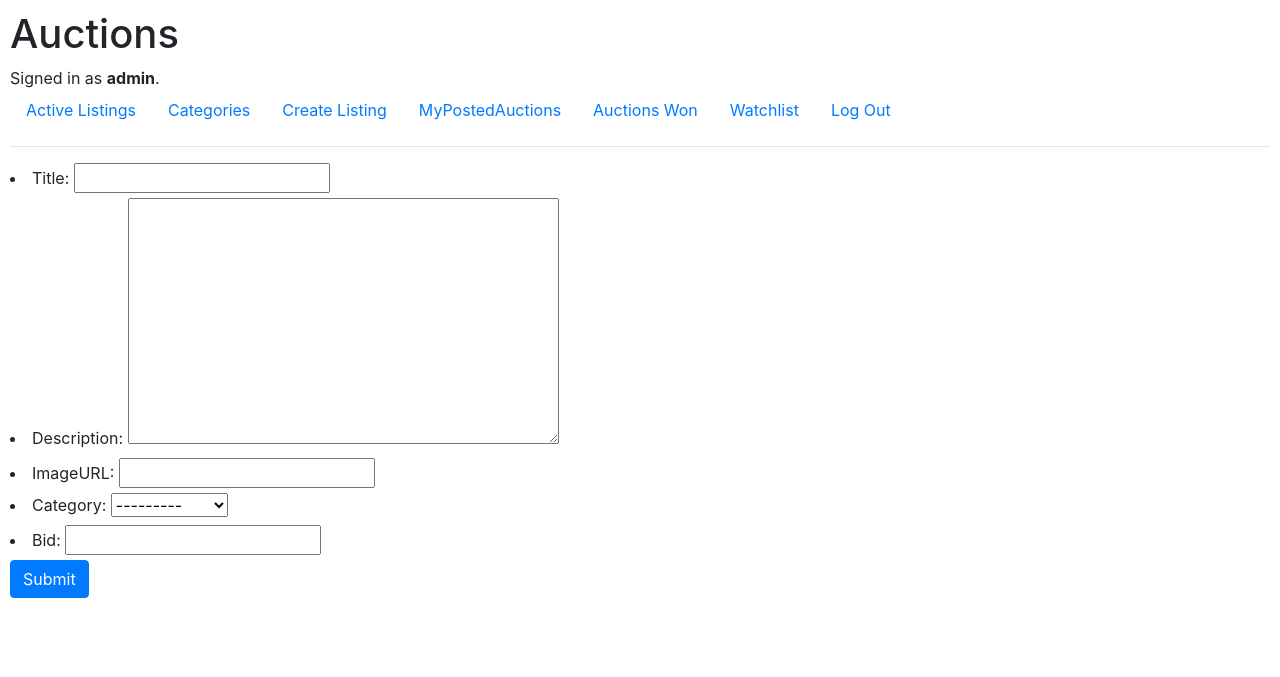
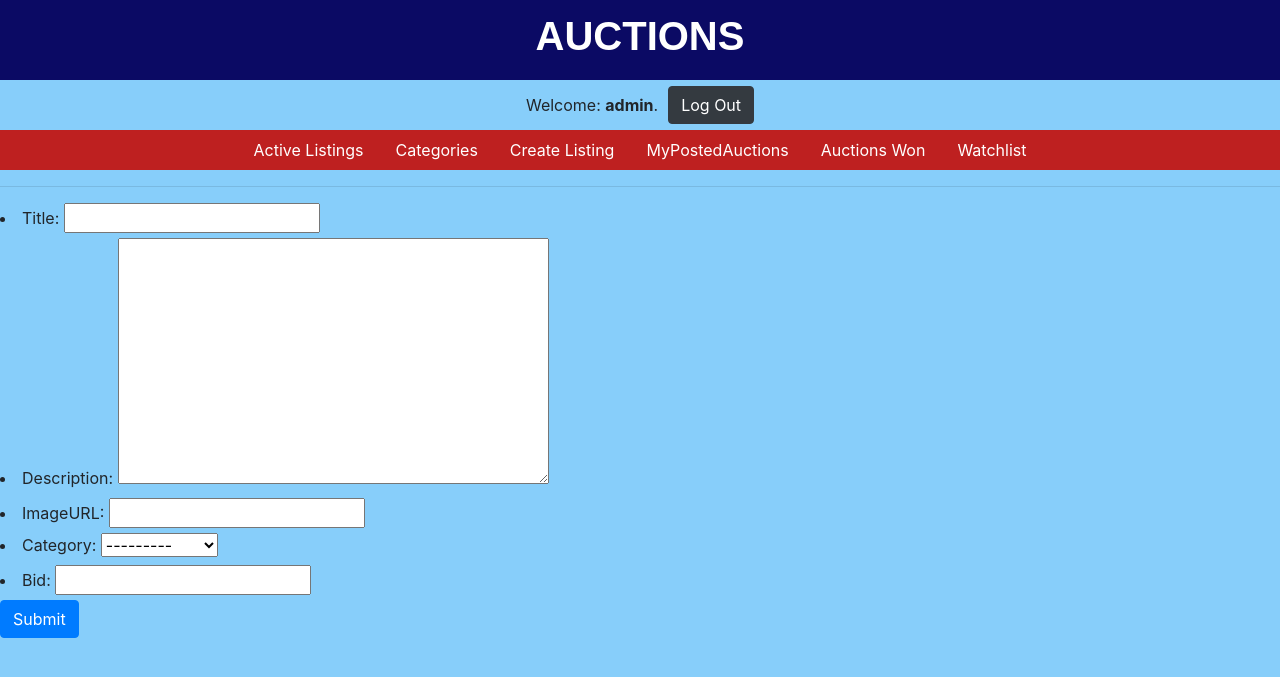
Before and after one commit to Migueldj/Commerce, a Django app: page /create in a window 1280 px wide. Shown: the top 677 px of the page. Run offline with Django 3.2, Linux system fonts and the light colour scheme; a user stored in the database is signed in; data comes from the database, SQL or seed files in the repository; both versions use the stored data as it was after the commit; some libraries are stand-ins or nearby versions.

Commit message:
main page looks much better now

```diff
--- a/auctions/static/auctions/styles.css
+++ b/auctions/static/auctions/styles.css
@@ -1,3 +1,92 @@
 body {
-    padding: 10px;
+    margin: 0;
+    background-color: lightskyblue;
 }
+
+.title{
+    height: 80px;
+    display: flex;
+    justify-content: center;
+    align-items: center;
+    background-color: rgb(11, 10, 100);
+}
+
+#title_text{
+    color: white;
+    font-family: "Righteous", sans-serif;
+    font-weight: bolder;
+}
+
+#userSignMessage{
+    height: 50px;
+    display: flex;
+    justify-content: center;
+    align-items: center;
+}
+
+.nav{
+    justify-content: center;
+    align-items: center;
+    background-color: rgb(190, 32, 32); /*rgba(192, 28, 28, 0.753)*/
+}
+
+.nav-link{
+    color: white;
+}
+
+.subtitle{
+    height: 60px;
+    display: flex;
+    justify-content: center;
+    align-items: center;
+}
+#subtitle_text{
+    color:rgb(11, 10, 100);
+    font-family: "Righteous", sans-serif;
+    border: 2px solid white;
+    border-radius: 5px;
+}
+.outsider{
+    margin-left: 10px;
+    margin-right: 10px;
+}
+.container-fluid{
+    background-color: white;
+    border-radius: 15px;
+}
+
+.row{
+    justify-content: center;
+    align-items: center;
+}
+
+.col{
+    flex-grow: unset;
+}
+.item{
+    list-style: none;
+    width: 300px; ;
+    border: 1px solid lightslategray;
+    border-radius: 5px;
+    margin-top: 5px;
+}
+
+.item_title{
+    text-align: center;
+}
+
+.image_div{
+    width: 100%;
+    height: 250px;
+    padding-top: 5px;
+    text-align: center;
+}
+.item_image{
+    width: 90%;
+    height: 90%;
+    object-fit: contain;
+}
+.item_price, .item_description{
+    text-align: center;
+    font-family: "Righteous", sans-serif;
+}
--- a/auctions/templates/auctions/layout.html
+++ b/auctions/templates/auctions/layout.html
@@ -5,17 +5,26 @@
     <head>
         <title>{% block title %}Auctions{% endblock %}</title>
         <link rel="stylesheet" href="https://stackpath.bootstrapcdn.com/bootstrap/4.4.1/css/bootstrap.min.css" integrity="sha384-Vkoo8x4CGsO3+Hhxv8T/Q5PaXtkKtu6ug5TOeNV6gBiFeWPGFN9MuhOf23Q9Ifjh" crossorigin="anonymous">
-        <link href="{% static 'auctions/styles.css' %}" rel="stylesheet">
+        <link rel="stylesheet" href="{% static 'auctions/styles.css' %}">
     </head>
     <body>
-        <h1>Auctions</h1>
-        <div>
-            {% if user.is_authenticated %}
-                Signed in as <strong>{{ user.username }}</strong>.
-            {% else %}
-                Not signed in.
-            {% endif %}
+        <div class="title">
+            <h1 id="title_text">AUCTIONS</h1>
         </div>
+
+        {% if user.is_authenticated %}
+            <div id="userSignMessage">
+                <div>Welcome: <strong>{{ user.username }}</strong>.</div>
+                <div style="padding-left: 10px;">
+                    <a href="{% url 'logout' %}">
+                        <button type="button" class="btn btn-dark">
+                            Log Out
+                        </button>
+                    </a>
+                </div>
+            </div>
+        {% endif %}
+
         <ul class="nav">
             <li class="nav-item">
                 <a class="nav-link" href="{% url 'index' %}">Active Listings</a>
@@ -37,9 +46,6 @@
                     <a class="nav-link" href="{% url 'watchlist_view' %}">Watchlist</a>
                 </li>
 
-                <li class="nav-item">
-                    <a class="nav-link" href="{% url 'logout' %}">Log Out</a>
-                </li>
             {% else %}
                 <li class="nav-item">
                     <a class="nav-link" href="{% url 'login' %}">Log In</a>
```
Also changed, not shown: auctions/templates/auctions/index.html (+26 -7 lines), commerce/settings.py (line endings or trailing spaces), db.sqlite3.
